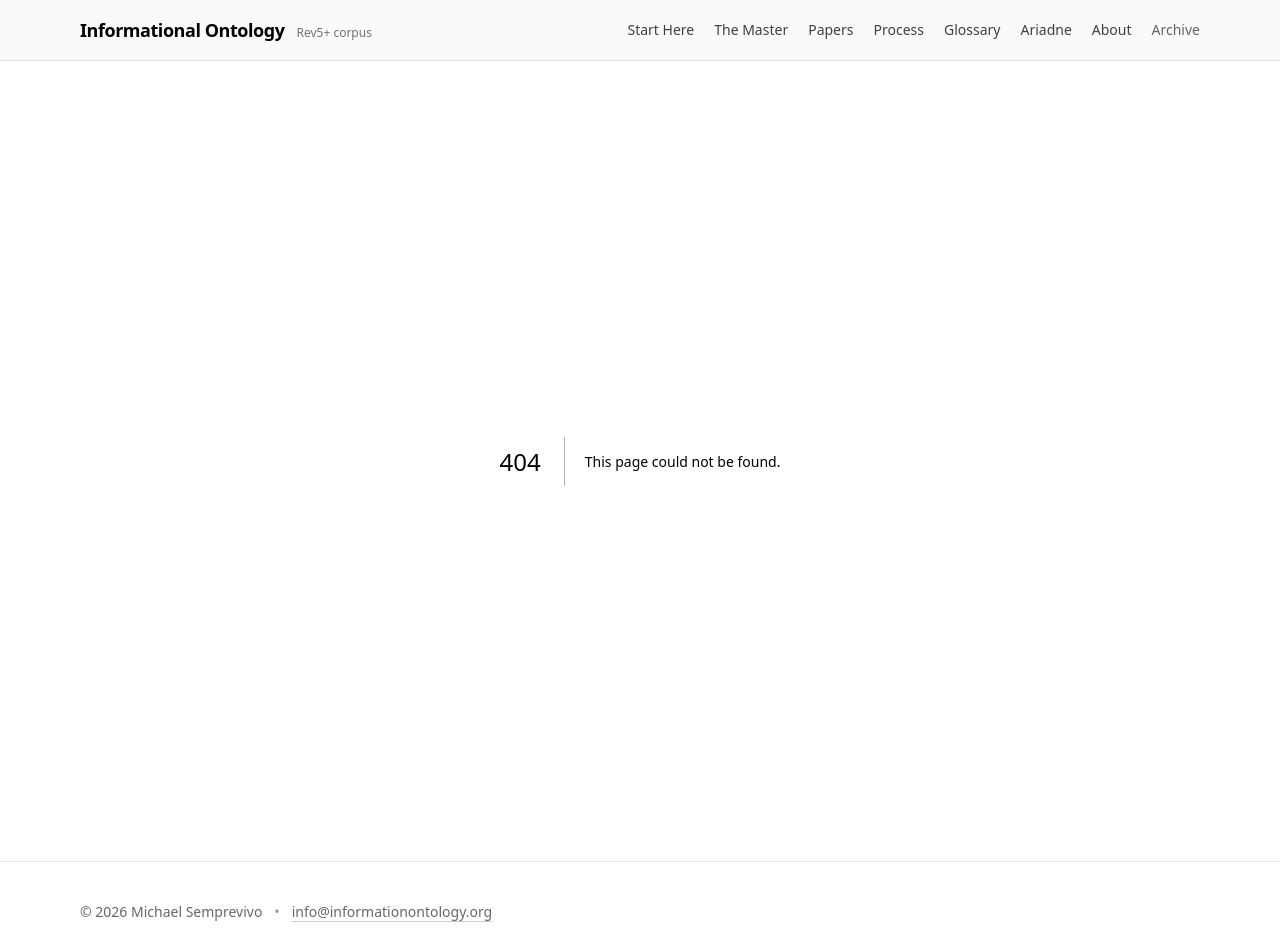
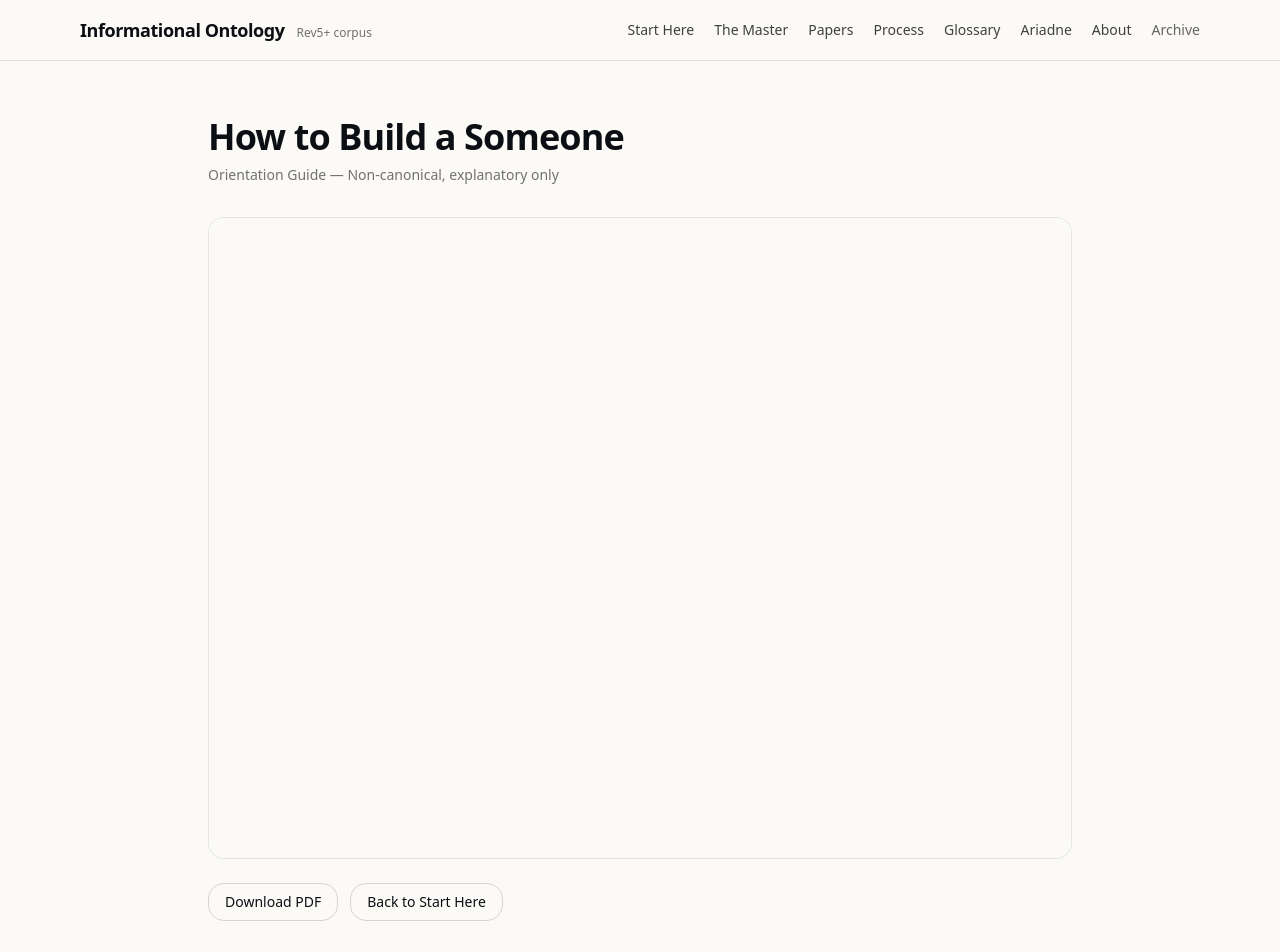
Before and after one commit to MindsEye69/information-ontology-site, a Next.js app: page /orientation in a window 1280 px wide. Before the commit this address had no page. Shown: the top 952 px of the page. Built offline with nearby package versions, Linux system fonts and the light colour scheme.

Commit message:
Orientation integration

```diff
--- /dev/null
+++ b/app/orientation/page.tsx
@@ -0,0 +1,39 @@
+import Link from "next/link";
+
+export default function OrientationGuidePage() {
+  return (
+    <main className="mx-auto max-w-4xl px-4 py-14">
+      <h1 className="text-3xl md:text-4xl font-semibold tracking-tight">
+        How to Build a Someone
+      </h1>
+
+      <p className="mt-2 text-sm text-black/55">
+        Orientation Guide — Non-canonical, explanatory only
+      </p>
+
+      <div className="mt-8 rounded-2xl border border-black/10 bg-white">
+        <iframe
+          src="/orientation/How To Build A Someone - A Guide to IO.pdf"
+          className="w-full h-[80vh] rounded-2xl"
+        />
+      </div>
+
+      <div className="mt-6 flex flex-wrap gap-3">
+        <a
+          href="/orientation/How To Build A Someone - A Guide to IO.pdf"
+          className="no-underline inline-flex items-center rounded-2xl px-4 py-2 border border-black/15 text-sm"
+          download
+        >
+          Download PDF
+        </a>
+
+        <Link
+          href="/start"
+          className="no-underline inline-flex items-center rounded-2xl px-4 py-2 border border-black/15 text-sm"
+        >
+          Back to Start Here
+        </Link>
+      </div>
+    </main>
+  );
+}
```
Also changed, not shown: 1 other file (tests, documents, lock files or other folders).
